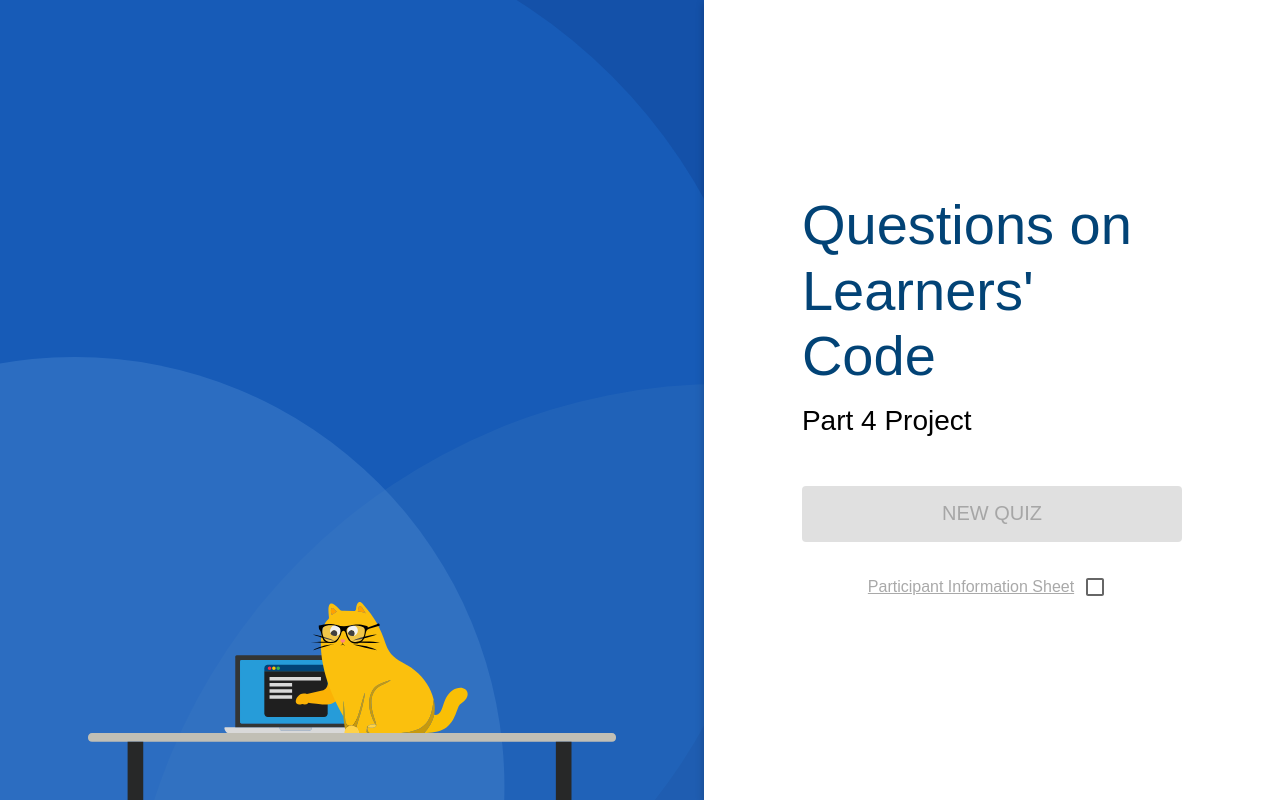
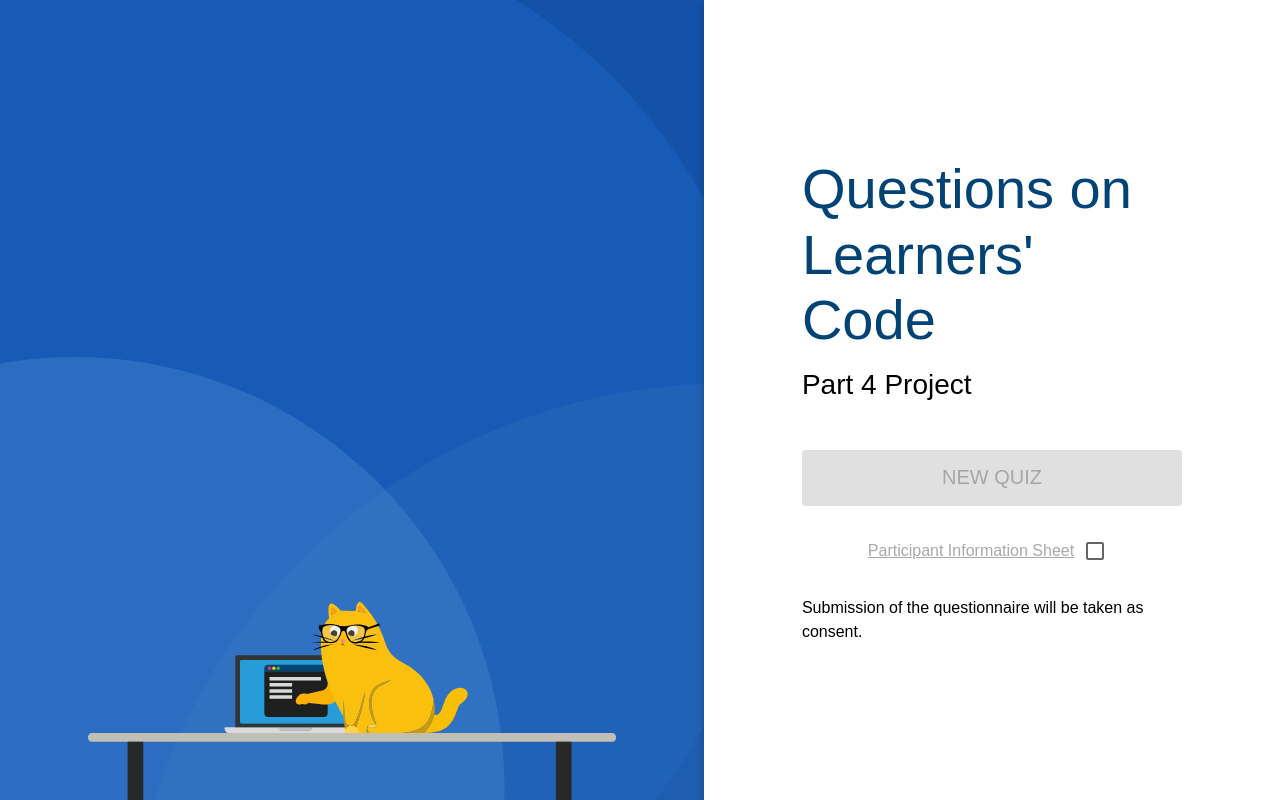
Before and after one commit to qlcPartFourProject/part-4-project-qlcs, a React (Vite) app: page / in a window 1280 px wide. Built offline with nearby package versions, Linux system fonts and the light colour scheme; no server answers; a web font is replaced by a local one.

Commit message:
added consent text to the home screen

```diff
--- a/src/pages/home/HomePage.tsx
+++ b/src/pages/home/HomePage.tsx
@@ -106,6 +106,9 @@ const HomePage = () => {
                   }}
                   />
               </Box>
+              <Typography>
+                  Submission of the questionnaire will be taken as consent.
+              </Typography>
           </Box>
         </Box>
       </Box>
```
